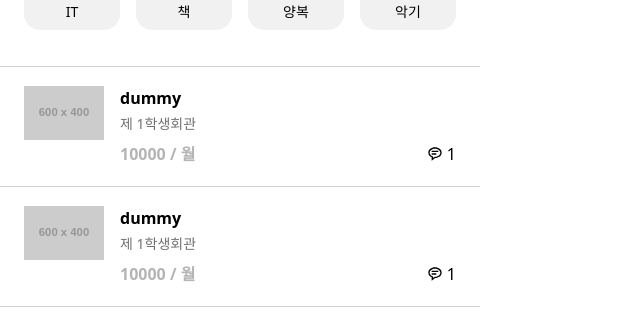
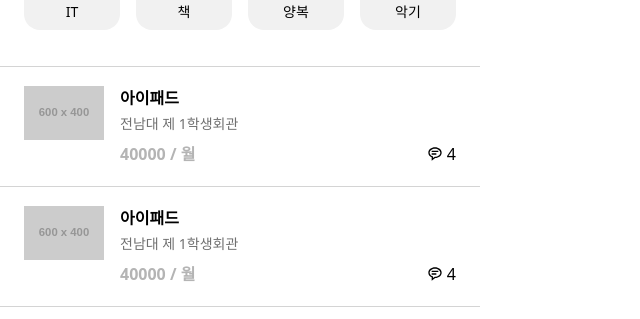
Before and after one commit to mlnwns/movie, a React (Vite) app: page / in a window 1280 px wide. Shown: the part 479-798 px from the top of the page, without its empty margins (0-640 px from the left). Built offline with nearby package versions, Linux system fonts and the light colour scheme.

Commit message:
feat: add product
- add product company
- add product detail
- add product rental button
- add product page
- change carousel to common
- add className at br in common

```diff
--- a/src/components/common/Br.component.jsx
+++ b/src/components/common/Br.component.jsx
@@ -2,9 +2,14 @@
 import { BASE_LEFT_PADDING_MINUS, MOBILE_WIDTH } from "../../constants";
 import { isMobile } from "react-device-detect";
 
-export const Br = () => {
+/**
+ * @param {{
+ *  className?: string,
+ * }}
+ */
+export const Br = ({ className }) => {
   return (
-    <div className="py-1 h-[1px] relative">
+    <div className={classnames("py-1 h-[1px] relative", className)}>
       <span
         className={classnames(
           "absolute h-[1px] bg-[#D4D4D4]",
--- /dev/null
+++ b/src/components/common/Carousel.component.jsx
@@ -0,0 +1,35 @@
+import { Swiper, SwiperSlide } from "swiper/react";
+import { Pagination, Navigation } from "swiper/modules";
+import "swiper/css";
+import "swiper/css/pagination";
+import "swiper/css/navigation";
+import "./custom-carousel.css";
+
+/**
+ * @param {{
+ *  data: {
+ *    img: { src: string, alt: string },
+ *  }[]
+ * }}
+ */
+export const Carousel = ({ data: carouselData }) => {
+  return (
+    <Swiper
+      className="home-carousel rounded-lg"
+      spaceBetween={50}
+      slidesPerView={1}
+      loop={true}
+      pagination={{
+        clickable: true,
+      }}
+      navigation={true}
+      modules={[Pagination, Navigation]}
+    >
+      {carouselData.map((data) => (
+        <SwiperSlide key={data.img.alt}>
+          <img src={data.img.src} alt={data.img.alt} />
+        </SwiperSlide>
+      ))}
+    </Swiper>
+  );
+};
--- a/src/components/home/Carousel.component.jsx
+++ b/src/components/home/Carousel.component.jsx
@@ -1,9 +1,4 @@
-import { Swiper, SwiperSlide } from "swiper/react";
-import { Pagination, Navigation } from "swiper/modules";
-import "swiper/css";
-import "swiper/css/pagination";
-import "swiper/css/navigation";
-import "./custom-carousel.css";
+import { Carousel } from "../common/Carousel.component";
 
 export const HomeCarousel = () => {
   const carouselData = [
@@ -11,24 +6,5 @@
     { img: { src: "https://placehold.co/600x400", alt: "placeholder2" } },
     { img: { src: "https://placehold.co/600x400", alt: "placeholder3" } },
   ];
-
-  return (
-    <Swiper
-      className="home-carousel rounded-lg"
-      spaceBetween={50}
-      slidesPerView={1}
-      loop={true}
-      pagination={{
-        clickable: true,
-      }}
-      navigation={true}
-      modules={[Pagination, Navigation]}
-    >
-      {carouselData.map((data) => (
-        <SwiperSlide key={data.img.alt}>
-          <img src={data.img.src} alt={data.img.alt} />
-        </SwiperSlide>
-      ))}
-    </Swiper>
-  );
+  return <Carousel data={carouselData} />;
 };
--- /dev/null
+++ b/src/components/product/Company.component.jsx
@@ -0,0 +1,23 @@
+import { Txt } from "../common/Txt.component";
+
+/**
+ * @param {{
+ *  name: string,
+ *  imagePath: string,
+ * }}
+ */
+export const ProductCompany = ({ name, imagePath }) => {
+  return (
+    <div className="flex gap-2">
+      <div className="w-16 h-16 rounded-full overflow-hidden border border-[#B5B5B5]">
+        <img src={imagePath} alt={name} />
+      </div>
+      <div className="flex flex-col">
+        <Txt typography="h5">{name}</Txt>
+        <Txt typography="subtitle" colors="secondaryLight">
+          공식 인증 기업
+        </Txt>
+      </div>
+    </div>
+  );
+};
--- /dev/null
+++ b/src/components/product/Detail.component.jsx
@@ -0,0 +1,74 @@
+import { Br } from "../common/Br.component";
+import { Carousel } from "../common/Carousel.component";
+import { ProductCompany } from "./Company.component";
+import { Txt } from "../common/Txt.component";
+import { Button } from "../common/Button.component";
+import classnames from "classnames";
+import { BASE_LEFT_PADDING_MINUS } from "../../constants";
+
+/**
+ * @param {{
+ *  id: string
+ * }}
+ */
+export const ProductDetail = ({ id }) => {
+  const {
+    name,
+    content,
+    rentalPrice,
+    regularPrice,
+    location,
+    category,
+    companyName,
+    productImagePath,
+    companyImagePath,
+  } = {
+    id: "733d7309-5ab8-47d2-98e6-4843e497418f",
+    category: "IT",
+    name: "아이패드",
+    rentalPrice: "40000",
+    regularPrice: "12000000",
+    content: "장난 아닌 아이패드입니다",
+    review: "4",
+    location: "전남대 제 1학생회관",
+    productImagePath: [
+      "https://placehold.co/600x400",
+      "https://placehold.co/600x400",
+      "https://placehold.co/600x400",
+    ],
+    companyName: "학생복지스토어",
+    companyImagePath: "https://placehold.co/400x400",
+  };
+
+  const carouselData = productImagePath.map((src, index) => ({
+    img: { src, alt: `${name}${index}` },
+  }));
+
+  return (
+    <>
+      <Carousel data={carouselData} />
+      <div className="py-4">
+        <ProductCompany name={companyName} imagePath={companyImagePath} />
+      </div>
+      <Br />
+      <article className="my-4">
+        <Txt typography="h5">{name}</Txt>
+        <div className="flex items-baseline justify-between">
+          <Txt typography="h2">{`${rentalPrice} / 월`}</Txt>
+          <Txt typography="subtitle">{`정가: ${regularPrice}원~`}</Txt>
+        </div>
+        <Txt
+          typography="p"
+          colors="secondaryLight"
+          className="flex gap-2 items-center my-1"
+        >
+          {category}
+          <div className="h-[2px] w-[2px] rounded-full bg-[#707070]"></div>
+          {location}
+        </Txt>
+        <div className="my-4">{content}</div>
+        <div className="w-[clac(3rem + env(safe-area-inset-bottom))]"></div>
+      </article>
+    </>
+  );
+};
--- a/src/components/product/Item.component.jsx
+++ b/src/components/product/Item.component.jsx
@@ -1,24 +1,40 @@
+import { Link } from "react-router-dom";
 import { Icon } from "../common/Icon.component";
 import { Txt } from "../common/Txt.component";
 
 /**
  * @param {{
  *  data: {
- *    img: { src: string, alt: string },
+ *    id: string,
+ *    category: string,
+ *    productImagePath: string[],
  *    title: string,
- *    price: { original: number, type: string },
- *    place: string,
+ *    rentalPrice: number,
+ *    regularPrice: number,
+ *    location: string,
  *    commentCount: number,
  *  }
  * }}
  */
 export const ProductItem = ({ data }) => {
-  const { img, title, price, place, commentCount } = data;
+  const {
+    category,
+    commentCount,
+    id,
+    location,
+    productImagePath,
+    regularPrice,
+    rentalPrice,
+    title,
+  } = data;
 
   return (
-    <button className="py-4 flex gap-4 text-left w-full">
+    <Link
+      className="py-4 flex gap-4 text-left w-full"
+      to={`/product/detail/${id}`}
+    >
       <div className="h-20 w-20 overflow-hidden">
-        <img src={img.src} alt={img.alt} />
+        <img src={productImagePath[0]} alt={title} />
       </div>
       <div className="flex flex-col h-20 justify-between flex-1">
         <div className="flex flex-col gap-1 w-full truncate">
@@ -28,12 +44,12 @@
             colors="secondaryLight"
             className="font-light"
           >
-            {place}
+            {location}
           </Txt>
         </div>
         <div className="flex w-full justify-between">
           <Txt typography="h6" colors="secondary">
-            {`${price.original} / ${price.type}`}
+            {`${rentalPrice} / 월`}
           </Txt>
           <div className="flex items-center gap-1">
             <Icon type="message" size="small" />
@@ -41,6 +57,6 @@
           </div>
         </div>
       </div>
-    </button>
+    </Link>
   );
 };
--- a/src/components/product/List.component.jsx
+++ b/src/components/product/List.component.jsx
@@ -4,25 +4,34 @@
 
 const products = [
   {
-    img: { src: "https://placehold.co/600x400", alt: "placeholder" },
-    title: "dummy",
-    price: { original: 10000, type: "월" },
-    place: "제 1학생회관",
-    commentCount: 1,
+    id: "733d7309-5ab8-47d2-98e6-4843e497418f",
+    category: "IT",
+    productImagePath: ["https://placehold.co/600x400"],
+    title: "아이패드",
+    rentalPrice: 40000,
+    regularPrice: 12000000,
+    location: "전남대 제 1학생회관",
+    commentCount: 4,
   },
   {
-    img: { src: "https://placehold.co/600x400", alt: "placeholder" },
-    title: "dummy",
-    price: { original: 10000, type: "월" },
-    place: "제 1학생회관",
-    commentCount: 1,
+    id: "733d7309-5ab8-47d2-98e6-4843e497418g",
+    category: "IT",
+    productImagePath: ["https://placehold.co/600x400"],
+    title: "아이패드",
+    rentalPrice: 40000,
+    regularPrice: 12000000,
+    location: "전남대 제 1학생회관",
+    commentCount: 4,
   },
   {
-    img: { src: "https://placehold.co/600x400", alt: "placeholder" },
-    title: "dummy",
-    price: { original: 10000, type: "월" },
-    place: "제 1학생회관",
-    commentCount: 1,
+    id: "733d7309-5ab8-47d2-98e6-4843e497418e",
+    category: "IT",
+    productImagePath: ["https://placehold.co/600x400"],
+    title: "아이패드",
+    rentalPrice: 40000,
+    regularPrice: 12000000,
+    location: "전남대 제 1학생회관",
+    commentCount: 4,
   },
 ];
 
--- /dev/null
+++ b/src/components/product/RentalButton.component.jsx
@@ -0,0 +1,24 @@
+import { isIOS, isMobile } from "react-device-detect";
+import { Br } from "../common/Br.component";
+import { Button } from "../common/Button.component";
+import classnames from "classnames";
+import { MOBILE_WIDTH } from "../../constants";
+
+/**
+ * @param {{
+ *  id: string
+ * }}
+ */
+export const RentalButton = ({ id }) => {
+  return (
+    <div
+      className={classnames(
+        "fixed bottom-0 pb-[env(safe-area-inset-bottom)] z-20 bg-white",
+        isMobile ? "w-full" : MOBILE_WIDTH
+      )}
+    >
+      <Br className="py-0 pb-3" />
+      <Button className="w-[calc(100%-3rem)]">대여하기</Button>
+    </div>
+  );
+};
--- /dev/null
+++ b/src/pages/ProductDetail.page.jsx
@@ -0,0 +1,35 @@
+import { useParams } from "react-router-dom";
+import { ProductDetail } from "../components/product/Detail.component";
+import { Link } from "react-router-dom";
+import { Icon } from "../components/common/Icon.component";
+import { BASE_PADDING } from "../constants";
+import { isIOS, isMobile } from "react-device-detect";
+import classnames from "classnames";
+import { RentalButton } from "../components/product/RentalButton.component";
+
+export const ProductDetailPage = () => {
+  const { id } = useParams();
+
+  return (
+    <>
+      <nav className="px-4 py-4">
+        <Link to="/">
+          <Icon size="large" type="back" />
+        </Link>
+      </nav>
+      <main
+        aria-label="main"
+        className={classnames(
+          "bg-white overflow-auto",
+          BASE_PADDING,
+          isMobile && isIOS
+            ? "h-[calc(100vh-10rem-env(safe-area-inset-top))]"
+            : "h-[calc(100vh-8.5rem)]"
+        )}
+      >
+        <ProductDetail id={id} />
+        <RentalButton id={id} />
+      </main>
+    </>
+  );
+};
```
Also changed, not shown: router/router.jsx (+6 -1 lines), src/components/common/custom-carousel.css (renamed from src/components/home/custom-carousel.css).
